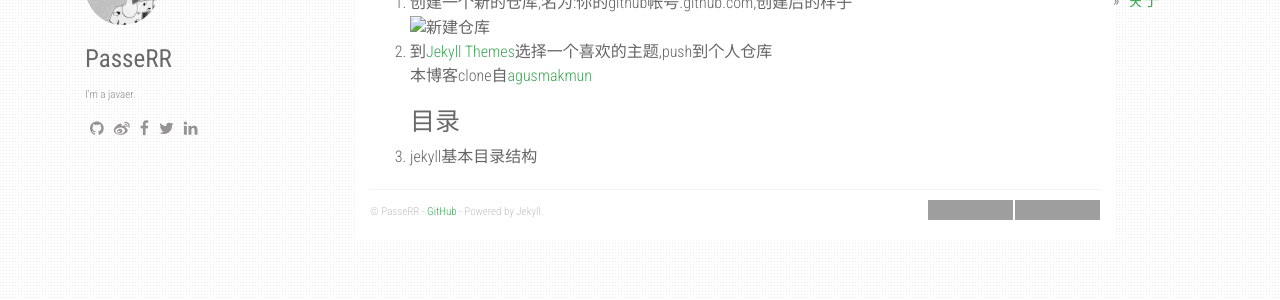
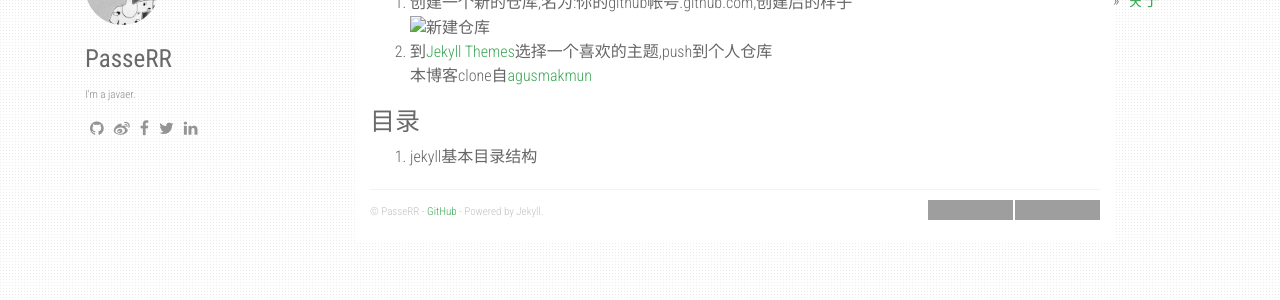
Before and after one commit to PasseRR/passerr.github.io, a Jekyll site: the page built from _posts/2017-05-22-github-pages.md, in a window 1280 px wide. Shown: the part 150-450 px from the top of the page. Built offline with Jekyll 4.4.1, drawn with Linux system fonts in a browser that asks for light colours; nearby versions of some CDN libraries; comment, search, counter and statistics services are not loaded; grey boxes are pictures that could not be loaded.

Commit message:
github pages搭建博客

```diff
--- a/_layouts/post.html
+++ b/_layouts/post.html
@@ -26,7 +26,7 @@ layout: default
           {% if postHasSimilar == false and hasSimilar.size < 6 and post != page and tag == thisTag %}
             {% if hasSimilar.size == 0 %}
             <div class="panel-body">
-              <h4>Related Posts</h4>
+              <h4>相关文章</h4>
               <ul>
             {% endif %}
                 <li class="relatedPost">
--- a/_posts/2017-05-22-github-pages.md
+++ b/_posts/2017-05-22-github-pages.md
@@ -6,8 +6,9 @@ categories: [others]
 ---
 # 准备工作
 1. 创建一个新的仓库,名为:你的github帐号.github.com,创建后的样子
-![新建仓库](../static/image/_posts/2017.05.22/repository.png)
+![新建仓库]({{ site.url }}/static/image/_posts/2017.05.22/repository.png)
 2. 到[Jekyll Themes](http://jekyllthemes.org/)选择一个喜欢的主题,push到个人仓库
 本博客clone自[agusmakmun](https://github.com/agusmakmun/agusmakmun.github.io)
+
 # 目录
 1. jekyll基本目录结构
```
